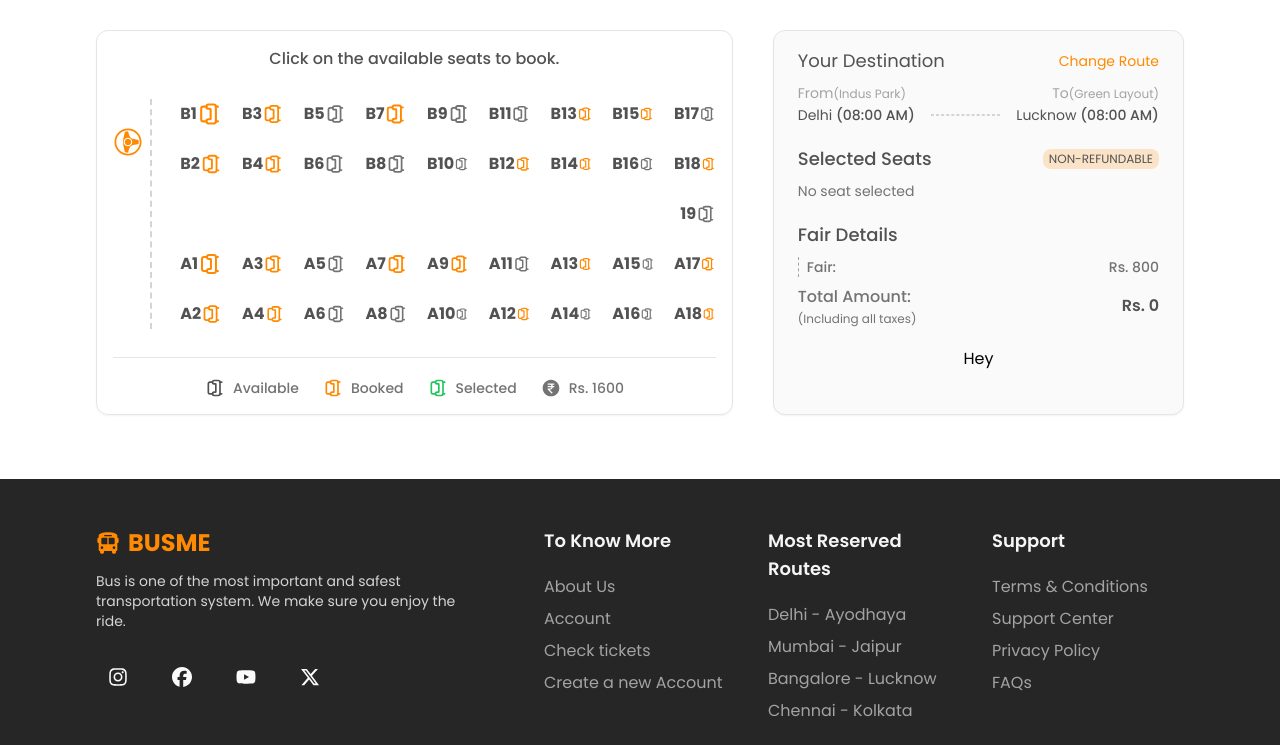
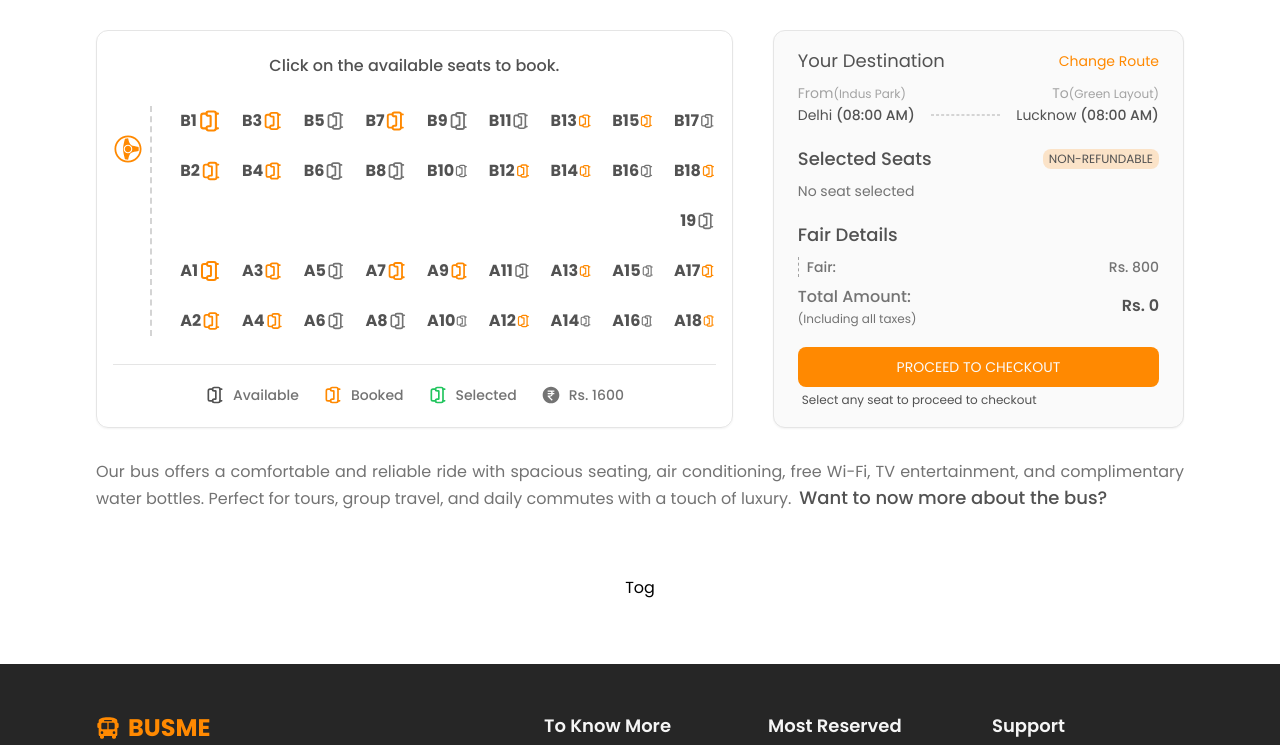
Before and after one commit to vikasprajapati-01/BusMe, a React (Vite) app in the folder frontend/: page /ticket/detail in a window 1280 px wide. Shown: the part 418-1163 px from the top of the page. Built offline with nearby package versions, Linux system fonts and the light colour scheme.

Commit message:
Amount detail added

```diff
--- a/frontend/src/App.jsx
+++ b/frontend/src/App.jsx
@@ -22,8 +22,12 @@ function App() {
             <Route path="/" element={<Home />} />
             <Route path="/about" element={<About />} />
             <Route path="/ticket" element={<Ticket />} />
+
             {/* Ticket Detail */}
             <Route path="/ticket/detail" element={<Detail />} />
+            {/* Ticked Checkout */}
+            <Route path="/ticket/checkout" element={<FAQs />} />
+
             <Route path="/faqs" element={<FAQs />} />
             <Route path="/services" element={<Services />} />
             <Route path="/contact" element={<Contact />} />
--- /dev/null
+++ b/frontend/src/components/alertSection/errorMsg/ErrorMessage.jsx
@@ -0,0 +1,37 @@
+import { useState, useEffect } from "react"
+
+function ErrorMessage({ message }) {
+
+    const [isVisible, setIsVisible] = useState(true);
+    const [countDown, setCountDown] = useState(10);
+
+    useEffect(() => {
+        if(countDown > 0) {
+            const timer = setTimeout(() => {
+                setCountDown(countDown - 1);
+            }, 1000);
+
+            return () => clearTimeout(timer);
+        }
+        else {
+            setIsVisible(false);
+        }
+    }, [countDown]);
+
+    if(!isVisible) {
+        return null;
+    }
+
+    return(
+        <div className="fixed top-28 p-4 right-4 mb-4 text-sm text-neutral-50 bg-primary rounded-xl shadow-lg transition-transform transform-gpu animate-slide-in ">
+            <div className="flex items-center justify-between">
+                <span>{message} - </span>
+                <span className="ml-4 font-bold">
+                    {countDown}
+                </span>
+            </div>
+        </div>
+    )
+}
+
+export default ErrorMessage
--- /dev/null
+++ b/frontend/src/components/toggleBtn/ToggleBtn.jsx
@@ -0,0 +1,9 @@
+import { useState, useEffect, useRef } from "react";
+
+function ToggleBtn({ btnText, btnTextHidden, children }) {
+    return(
+        <div>Hey</div>
+    );
+}
+
+export default ToggleBtn
--- a/frontend/src/pages/ticket/busSeat/BusSeat.jsx
+++ b/frontend/src/pages/ticket/busSeat/BusSeat.jsx
@@ -2,6 +2,7 @@ import React, { useState, useEffect } from "react"
 import { Link } from "react-router-dom";
 
 import busSeatData from "../../../constant/busSeatData/BusSeatData"
+import ErrorMessage from "../../../components/alertSection/errorMsg/ErrorMessage";
 
 import { GiSteeringWheel } from "react-icons/gi";
 import { LuArmchair } from "react-icons/lu";
@@ -25,7 +26,7 @@ function BusSeat() {
                 return prevSelectedSeats.filter((seat) => seat !== seatId);
             }
             else {
-                if(prevSelectedSeats.length > 8) {
+                if(prevSelectedSeats.length >= 8) {
                     setShowError(true);
                     return prevSelectedSeats;
                 }
@@ -267,11 +268,13 @@ function BusSeat() {
                     }
                 </div>
 
+                {/* Amount/Fair detail section */}
                 <div className="w-full space-y-2">
                     <h1 className="text-lg text-neutral-600 font-medium">
                         Fair Details
                     </h1>
 
+                    {/* Single seat (Fair amount) Amount */}
                     <div className="w-full flex items-center justify-between border-dashed border-l-[1.5px] border-neutral-400 pl-2">
                         <h3 className="text-sm text-neutral-500 font-medium">
                             Fair:
@@ -282,6 +285,7 @@ function BusSeat() {
                         </p>
                     </div>
 
+                    {/* Total amount section */}
                     <div className="flex items-center justify-between gap-x-4">
                         <div className="flex gap-y-0.5 flex-col">
                             <h3 className="text-base text-neutral-500 font-medium">
@@ -303,17 +307,34 @@ function BusSeat() {
                                 }, 0)
                             }
                         </p>
-
                     </div>
 
                 </div>
 
                 <div className="w-full flex items-center justify-center">
-                    Hey
+                    {
+                        selectedSeats.length > 0 ?
+                            <Link to={"/ticket/checkout"} className="w-full bg-primary hover:bg-primary/80 text-sm text-neutral-50 font-normal py-2.5 flex items-center justify-center uppercase rounded-lg transition">
+                                Proceed to Checkout
+                            </Link>
+
+                            :
+
+                            <div className="w-full space-y-0.5">
+                                <button disabled className="w-full bg-primary hover:bg-primary/80 text-sm text-neutral-50 font-normal py-2.5 flex items-center justify-center uppercase rounded-lg transition cusrsor-not-allowed">
+                                    Proceed to Checkout
+                                </button>
+                                <small className="text-xs text-neutral-600 font-normal px-1">
+                                    Select any seat to proceed to checkout
+                                </small>
+                            </div>
+                    }
                 </div>
             </div>
 
             {/* Error if seats more than 8 */}
+
+            {showError && <ErrorMessage message={"Please contact our support team to book more than 8 seats"} />}
 
         </div>
     );
--- a/frontend/src/pages/ticket/detail/Detail.jsx
+++ b/frontend/src/pages/ticket/detail/Detail.jsx
@@ -35,7 +35,21 @@ function Detail() {
                 </div>
 
                 {/* Bus Detail */}
-                <div className="w-full flex items-center justify-center flex-col gap-8 text-center"></div>
+                <div className="w-full flex items-center justify-center flex-col gap-8 text-center">
+                    {/* Description of the bus */}
+                    <p className="text-base text-neutral-500 font-normal text-justify py-8">
+                        Our bus offers a comfortable and reliable ride with spacious seating, air conditioning, free Wi-Fi, TV entertainment, and complimentary water bottles. Perfect for tours, group travel, and daily commutes with a touch of luxury.
+
+                        <span className="text-lg text-neutral-600 font-medium ml-2">
+                            Want to now more about the bus?
+                        </span>
+                    </p>
+
+                    {/* Button to know more about the bus */}
+                    <div className="w-full flex items-center justify-center gap-6 flex-col">
+                        Tog
+                    </div>
+                </div>
 
             </RootLayout>
         </div>
```
